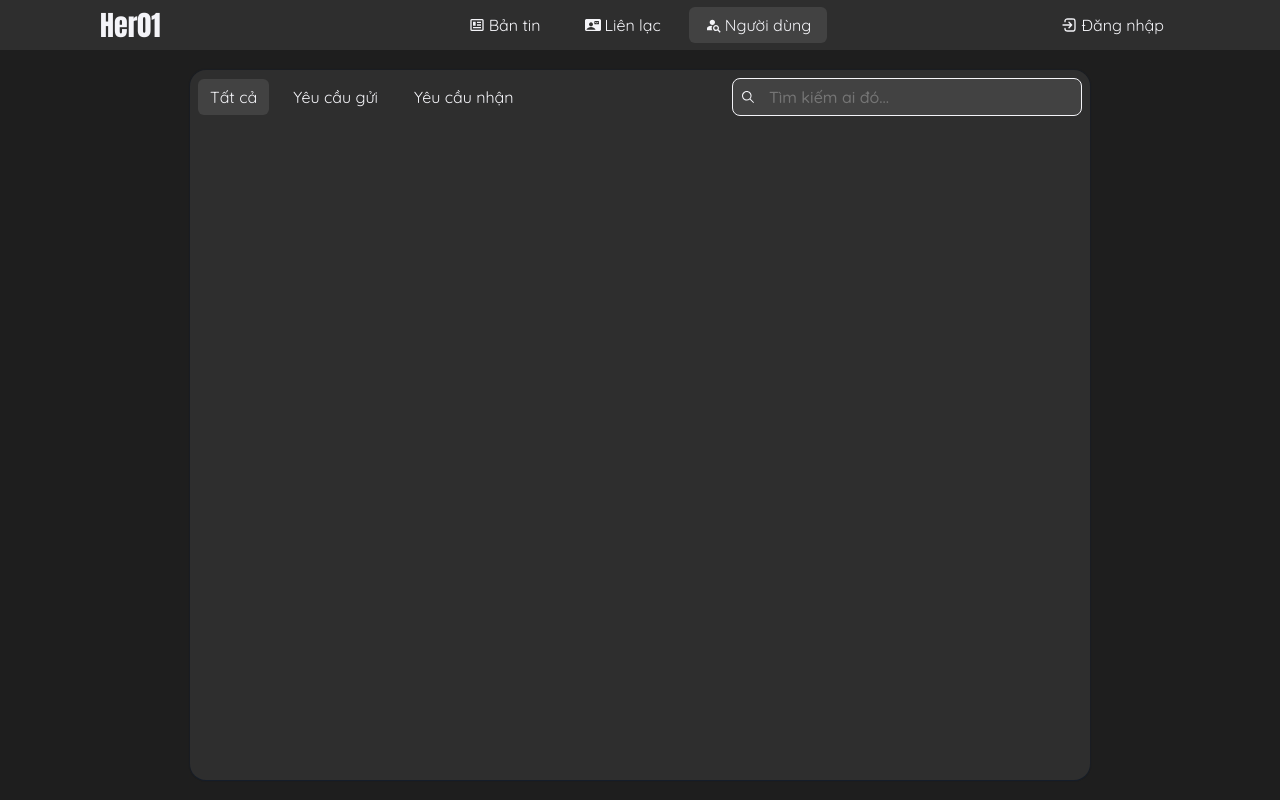
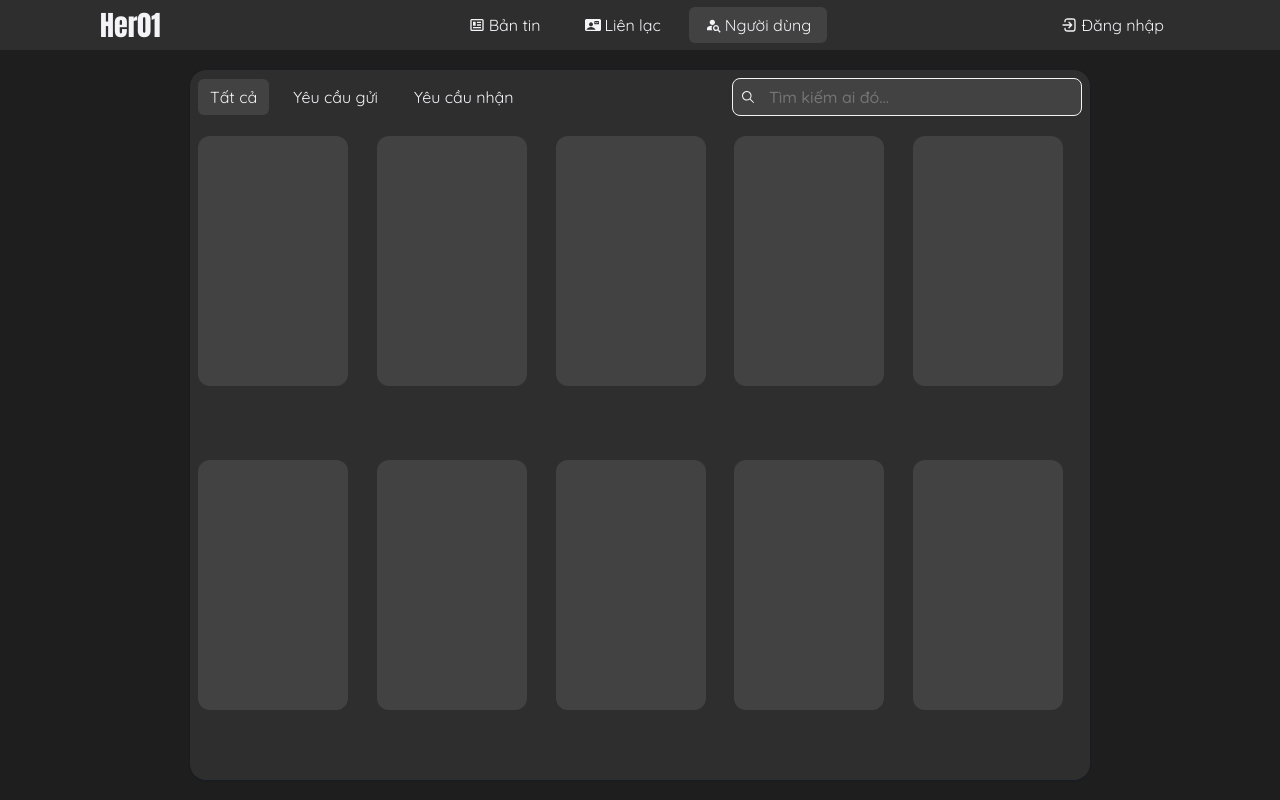
Before and after one commit to tangoctrung/her01-web, a Next.js app: page /users in a window 1280 px wide. Built offline with nearby package versions, Linux system fonts and the light colour scheme.

Commit message:
add grid

```diff
--- /dev/null
+++ b/src/components/PageUsers/CardInfoUser/cardInfoUser.module.css
@@ -0,0 +1,6 @@
+.cardInfoUser{
+    width: 150px;
+    height: 250px;
+    background-color: var(--bg-secondary2);
+    border-radius: 12px;
+}
--- /dev/null
+++ b/src/components/PageUsers/CardInfoUser/index.tsx
@@ -0,0 +1,10 @@
+import React from 'react'
+import style from "./cardInfoUser.module.css"
+
+function CardInfoUser() {
+    return (
+        <div className={style.cardInfoUser}></div>
+    )
+}
+
+export default CardInfoUser
--- a/src/components/PageUsers/index.tsx
+++ b/src/components/PageUsers/index.tsx
@@ -3,6 +3,7 @@ import React, { useState } from 'react'
 import style from "./pageUser.module.css"
 import Input from '@/components/comon/Input'
 import { IoIosSearch } from 'react-icons/io'
+import CardInfoUser from './CardInfoUser'
 
 function PageUsers() {
 
@@ -43,6 +44,14 @@ function PageUsers() {
                     />
                 </div>
             </div>
+
+            <div className={style.content}>
+                {[1, 2, 3, 4, 5, 6, 7, 8, 9, 10].map((item: any, index: number) => (
+                    <div key={index}>
+                        <CardInfoUser />
+                    </div>
+                ))}
+            </div>
         </div>
     )
 }
--- a/src/components/PageUsers/pageUser.module.css
+++ b/src/components/PageUsers/pageUser.module.css
@@ -42,6 +42,19 @@
 .inputSearch{
     width: 350px;
 }
+
+.content{
+    margin-top: 20px;
+    height: calc(100% - 56px);
+    overflow: scroll;
+
+    display: grid;
+    grid-template-columns: auto auto auto auto auto;
+  gap: 10px;
+}
+.content::-webkit-scrollbar{
+    width: 0px;
+}
 @media screen and (max-width: 768px) {
     .containerUser{
         width: 90%;
```
